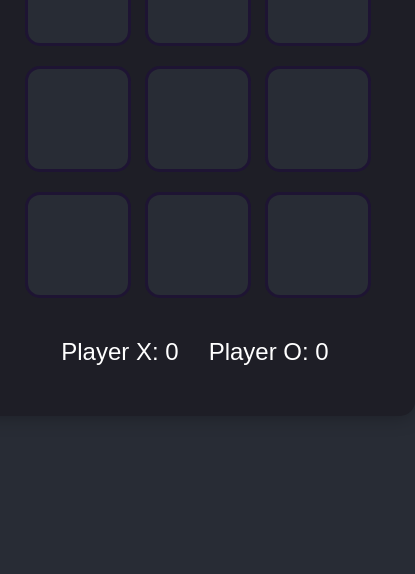
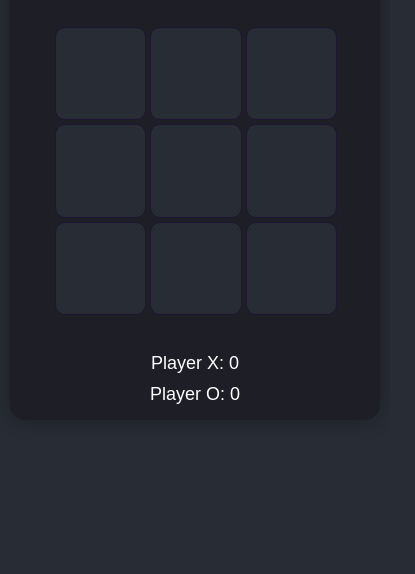
Before and after one commit to samuel-sarmah/i-tic-tac-toe, a plain HTML site: page index.html in a window 390 px wide. Shown: the part 270-844 px from the top of the page, 415 px wide, since content can reach past the window. Drawn offline with Linux system fonts and the light colour scheme.

Commit message:
Fix responsive design for mobile screens

```diff
--- a/styles.css
+++ b/styles.css
@@ -7,15 +7,20 @@ body {
     align-items: center;
     justify-content: center;
     transition: background-color 0.3s;
-    height: 80vh;
+    min-height: 100vh;
+    padding: 20px;
+    box-sizing: border-box;
 }
 
 .container {
     text-align: center;
     border-radius: 15px;
     background-color: #1e1e26;
-    padding: 50px;
+    padding: 30px;
     box-shadow: 0 0 20px rgba(0, 0, 0, 0.3);
+    max-width: 100%;
+    width: 100%;
+    box-sizing: border-box;
 }
 
 h1 {
@@ -43,18 +48,27 @@ select:hover, select:focus {
 
 .board {
     display: grid;
-    grid-template-columns: repeat(3, 120px);
-    gap: 20px;
-    margin: 40px 0;
+    grid-template-columns: repeat(3, minmax(80px, 120px));
+    gap: 10px;
+    margin: 20px 0;
+    max-width: 100%;
+    width: fit-content;
+    margin-left: auto;
+    margin-right: auto;
 }
 
 .cell {
-    width: 120px;
-    height: 120px;
+    width: 100%;
+    height: 100%;
+    aspect-ratio: 1;
+    min-width: 80px;
+    min-height: 80px;
+    max-width: 120px;
+    max-height: 120px;
     display: flex;
     align-items: center;
     justify-content: center;
-    font-size: 28px;
+    font-size: clamp(20px, 4vw, 28px);
     background-color: #282c35;
     color: #fff;
     border: 3px solid #1e1433;
@@ -137,13 +151,74 @@ select:hover, select:focus {
 }
 
 @media (max-width: 600px) {
+    body {
+        padding: 10px;
+    }
+
+    .container {
+        padding: 20px;
+    }
+
     .board {
-        grid-template-columns: repeat(3, 100px);
+        grid-template-columns: repeat(3, 1fr);
+        gap: 8px;
+        width: 100%;
+        max-width: 320px;
     }
 
     .cell {
-        width: 100px;
-        height: 100px;
-        font-size: 20px;
+        min-width: 60px;
+        min-height: 60px;
+        max-width: none;
+        max-height: none;
+        font-size: clamp(16px, 5vw, 20px);
+        border-width: 2px;
+    }
+
+    h1 {
+        font-size: clamp(24px, 6vw, 32px);
+        margin-bottom: 15px;
+    }
+
+    select {
+        font-size: 16px;
+        padding: 10px;
+    }
+
+    #turn, #status {
+        font-size: 18px;
+    }
+
+    #score {
+        font-size: 18px;
+        flex-direction: column;
+        gap: 10px;
+    }
+
+    .player-score {
+        margin: 0;
+    }
+
+    .modal-content {
+        padding: 20px;
+        margin: 20px;
     }
 }
+
+@media (max-width: 400px) {
+    .board {
+        max-width: 280px;
+        gap: 6px;
+    }
+
+    .cell {
+        min-width: 50px;
+        min-height: 50px;
+        border-width: 1px;
+        border-radius: 10px;
+    }
+
+    .container {
+        padding: 15px;
+    }
+}
```
